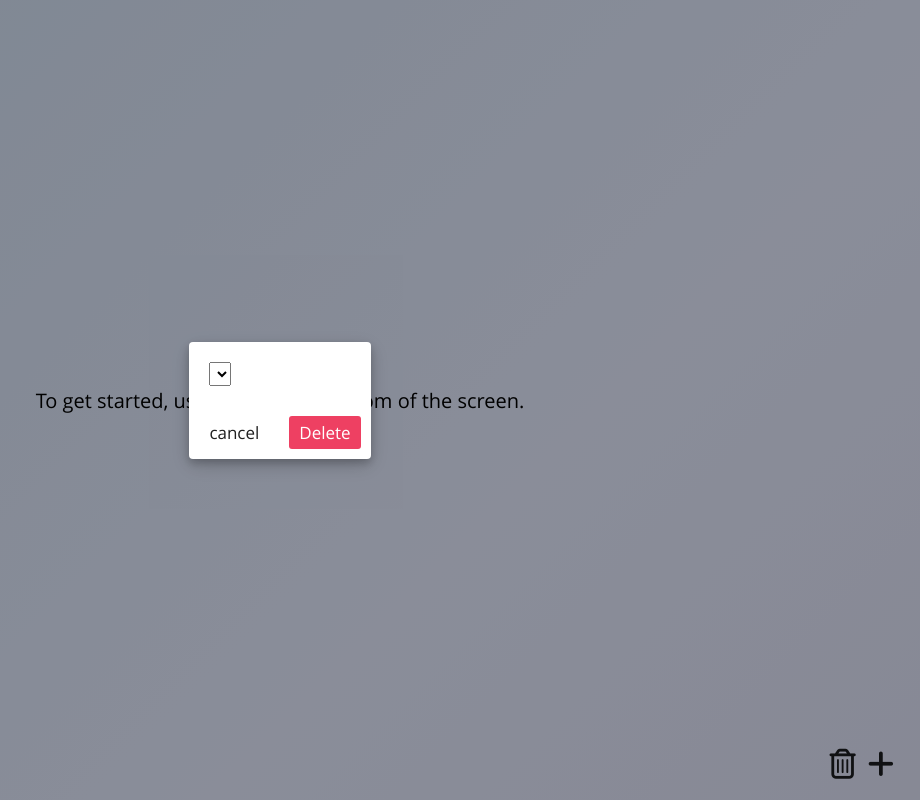
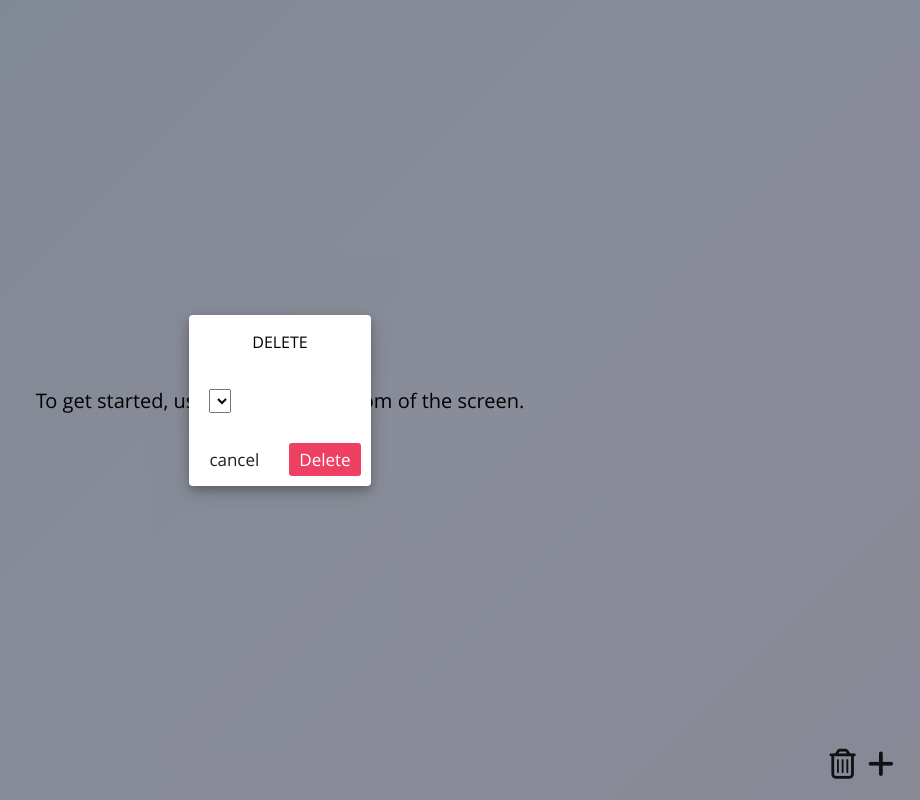
Before and after one commit to anton25360/vue-Bookmarks, a Vue app: page / in a window 1280 px wide. Both pictures are taken after a click on the button 1202 px from the left and 764 px from the top of the page. Shown: the whole page, without its empty margins (360-1280 px from the left). Built offline with nearby package versions, Linux system fonts and the light colour scheme.

Commit message:
added modal title

```diff
--- a/src/App.vue
+++ b/src/App.vue
@@ -60,6 +60,8 @@
 
     <div id="deleteModalBackground">
       <div id="deleteModalContent">
+        <p class="inputTitle">DELETE</p>
+
         <div id="deleteTilesSelectionContainer">
           <select name="tilesSelection" id="deleteTilesSelection">
             <option v-for="item in tiles" v-bind:key="item">{{
```
